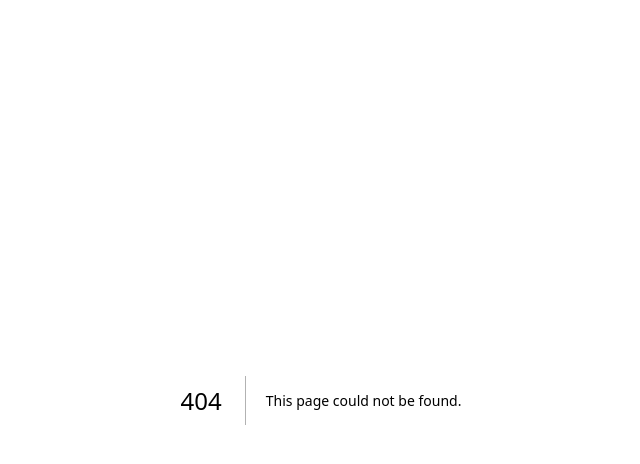
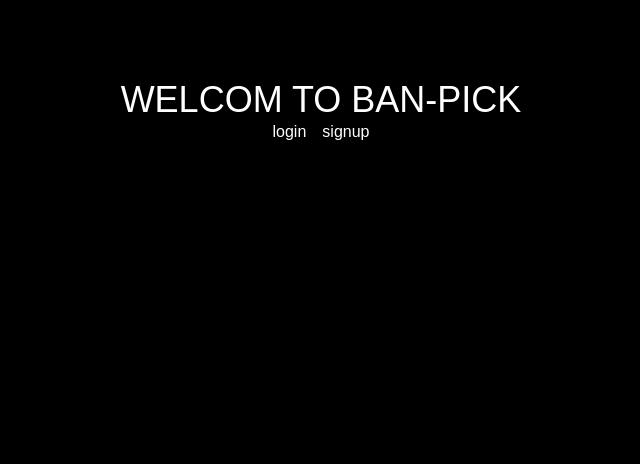
Before and after one commit to Muhyun-Kim/lol-ban-pick, a Next.js app: page / in a window 1280 px wide. Before the commit this address had no page. Shown: the top 464 px of the page, without its empty margins (319-959 px from the left). Built offline with nearby package versions, Linux system fonts and the light colour scheme.

Commit message:
rootページ追加

```diff
--- /dev/null
+++ b/app/page.tsx
@@ -0,0 +1,16 @@
+"use client";
+
+import { useRouter } from "next/navigation";
+
+export default function RootPage() {
+  const router = useRouter();
+  return (
+    <div className="flex flex-col items-center h-screen pt-20">
+      <span className="text-4xl">WELCOM TO BAN-PICK</span>
+      <div className="flex gap-4">
+        <button onClick={() => router.push("/login")}>login</button>
+        <button onClick={() => router.push("/sign-up")}>signup</button>
+      </div>
+    </div>
+  );
+}
--- a/middleware.ts
+++ b/middleware.ts
@@ -7,6 +7,7 @@ interface Routes {
 const publicOnlyUrls: Routes = {
   "/login": true,
   "/sign-up": true,
+  "/": true,
 };
 
 export async function middleware(request: NextRequest) {
```
